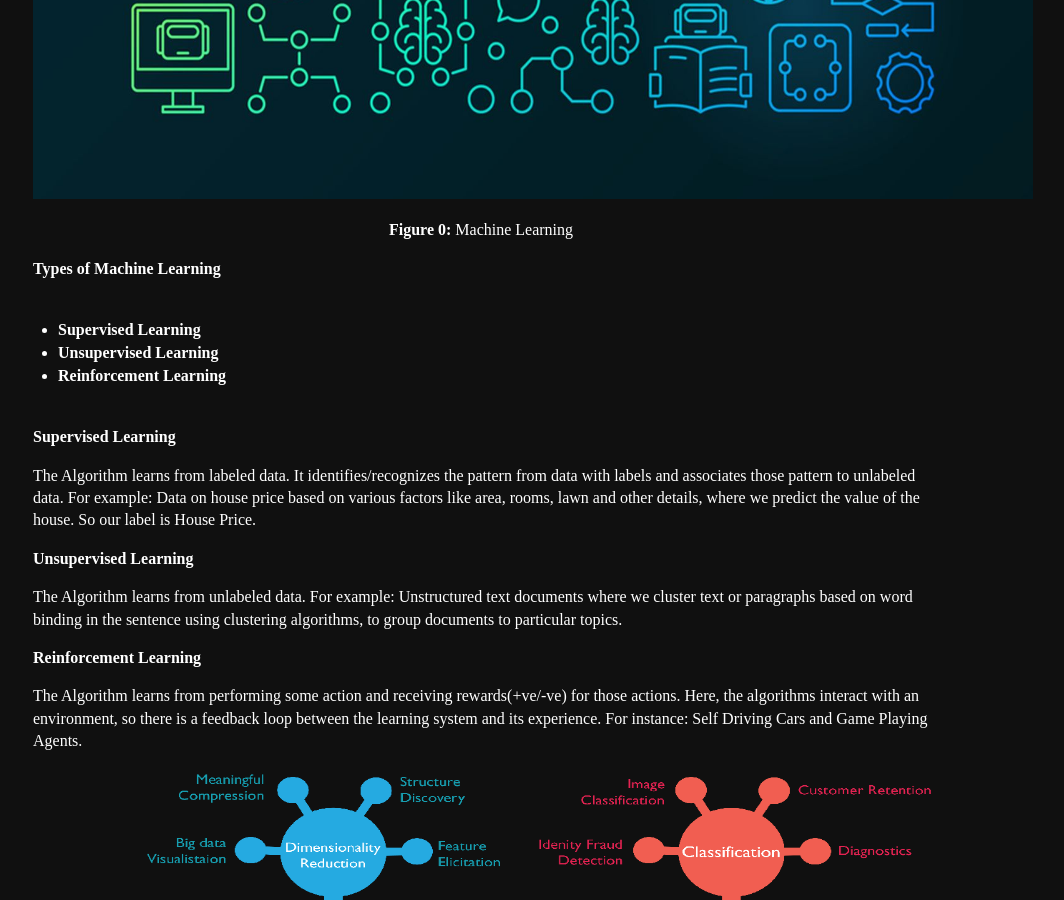
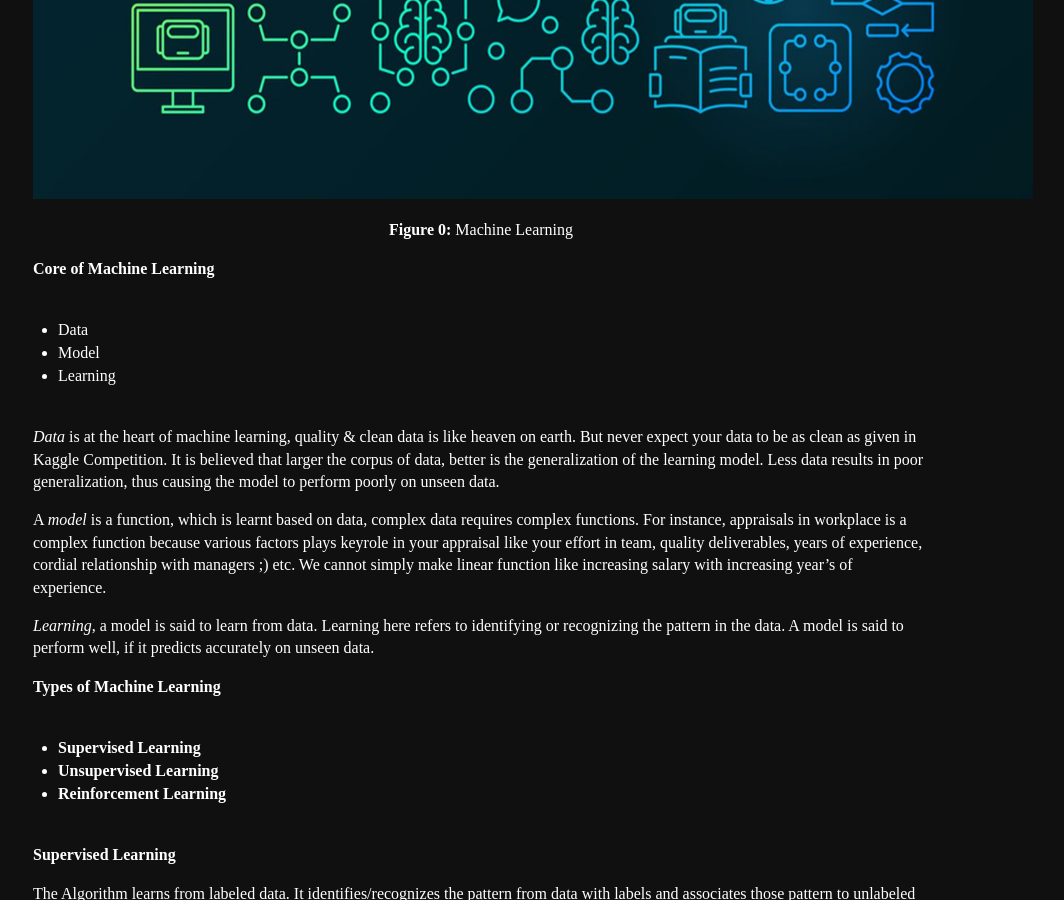
Before and after one commit to Mayurji/mayurji.github.io, a Jekyll site: the page built from _machine-learning/2020-11-06-machine-learning-I.md, in a window 1280 px wide and 900 px high, scrolled down 823 px. Shown: the whole window, without its empty margins (159-1223 px from the left). Built offline with Jekyll 4.4.1, drawn with Linux system fonts in a browser that asks for light colours; comment, search, counter and statistics services are not loaded.

Commit message:
Update 2020-11-06-machine-learning-I.md

```diff
--- a/_machine-learning/2020-11-06-machine-learning-I.md
+++ b/_machine-learning/2020-11-06-machine-learning-I.md
@@ -20,6 +20,18 @@ Machine Learning is essentially a form of applied statistics with increased emph
 <img src="{{site.url}}/assets/images/ml/ml.jpg"  style="zoom: 5%  background-color:#DCDCDC;" width="1000" height="600"/><br>
 <p><b>Figure 0:</b> Machine Learning</p>
 </center>
+
+**Core of Machine Learning**
+
+* Data
+* Model
+* Learning
+
+*Data* is at the heart of machine learning, quality & clean data is like heaven on earth. But never expect your data to be as clean as given in Kaggle Competition. It is believed that larger the corpus of data, better is the generalization of the learning model. Less data results in poor generalization, thus causing the model to perform poorly on unseen data.
+
+A *model* is a function, which is learnt based on data, complex data requires complex functions. For instance, appraisals in workplace is a complex function because various factors plays keyrole in your appraisal like your effort in team, quality deliverables, years of experience, cordial relationship with managers ;) etc. We cannot simply make linear function like increasing salary with increasing year's of experience.
+
+*Learning*, a model is said to learn from data. Learning here refers to identifying or recognizing the pattern in the data. A model is said to perform well, if it predicts accurately on unseen data.
 
 **Types of Machine Learning**
 
```
